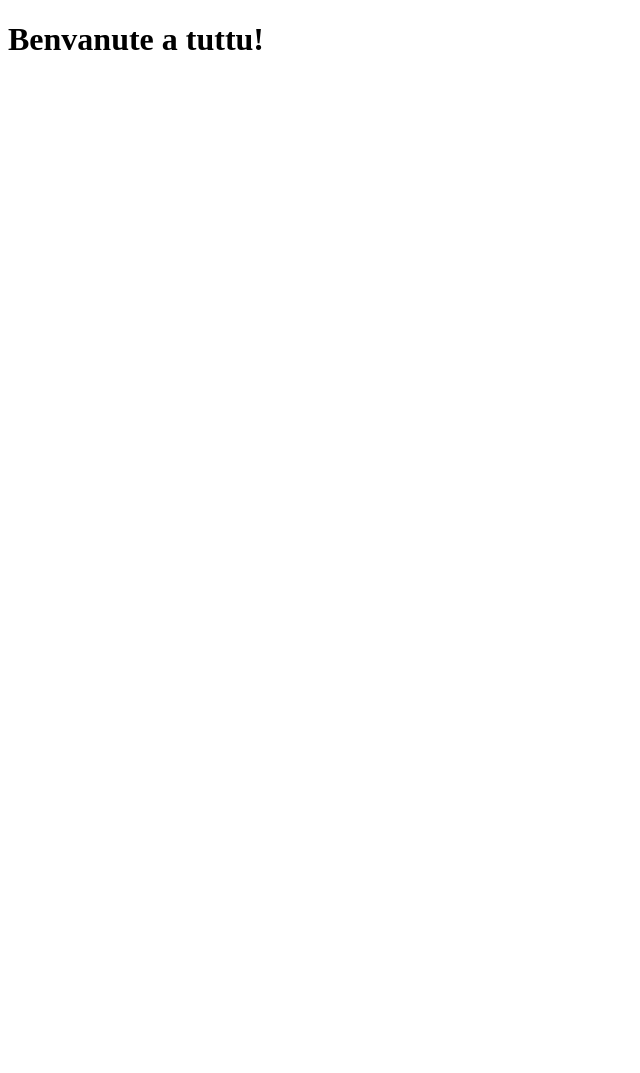
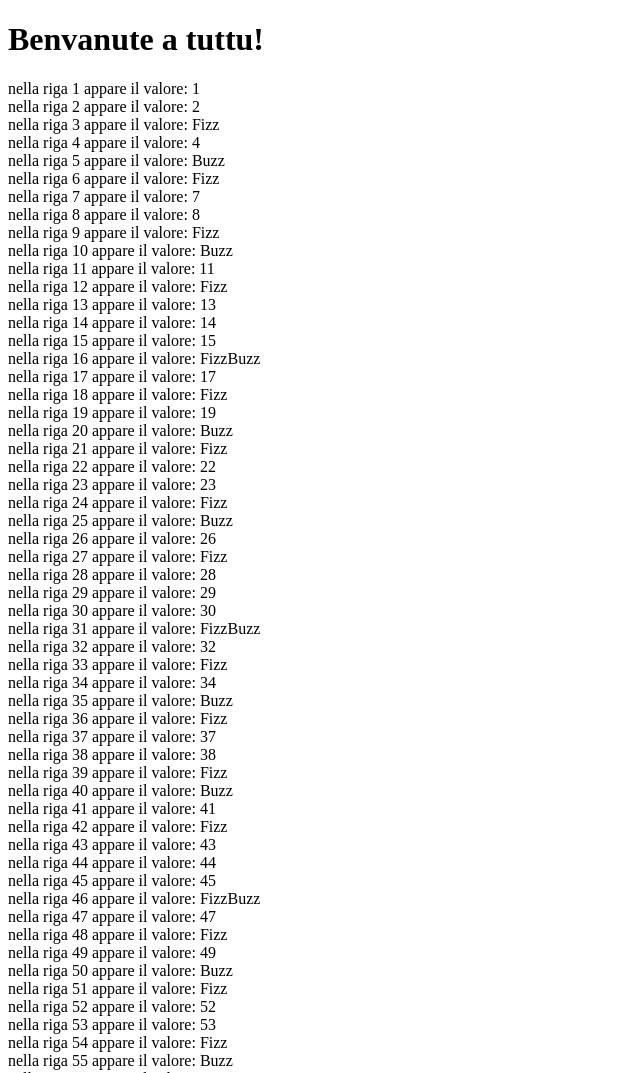
Before and after one commit to sebastianocalella/js-fizzbuzz, a plain HTML site: page index.html in a window 1280 px wide. Shown: the top 1073 px of the page, without its empty margins (0-640 px from the left). Before the commit the page ends 800 px from the top, so only its background shows below. Drawn offline with Linux system fonts and the light colour scheme.

Commit message:
html resultes printed by js

```diff
--- a/index.html
+++ b/index.html
@@ -8,6 +8,11 @@
     </head>
     <body>
         <h1>Benvanute a tuttu!</h1>
+
+        <main id="main">
+
+        </main>
+
         <script src="./script.js"></script>
     </body>
 </html>
--- a/script.js
+++ b/script.js
@@ -1,14 +1,21 @@
 for(let i=0; i<100; i++){
+    let a;
     if (i==0){
         console.log(i+1);
+        a=i+1;
     } else if (i%3==0 && i%5==0){
         console.log('FizzBuzz');
+        a='FizzBuzz';
     } else if ((i + 1)%3==0 && (i + 1)%5!=0){
         console.log('Fizz');
+        a='Fizz';
     } else if ((i + 1)%3!=0 && (i + 1)%5==0){
         console.log('Buzz');
+        a='Buzz';
     }
     else{
         console.log(i + 1);
+        a=i+1;
     }
+    document.getElementById('main').insertAdjacentHTML('beforebegin', `<div> nella riga ${i + 1} appare il valore: ${a}</div>`);
 }
```
